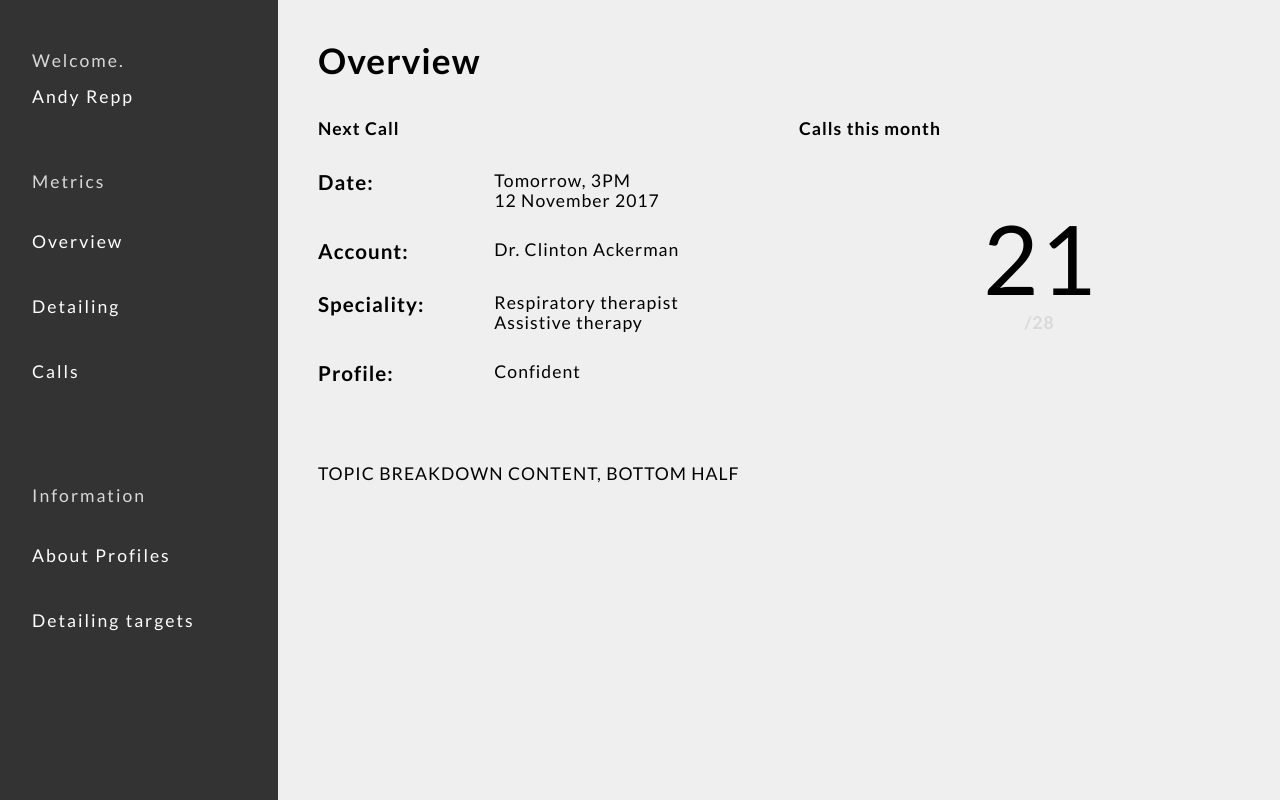
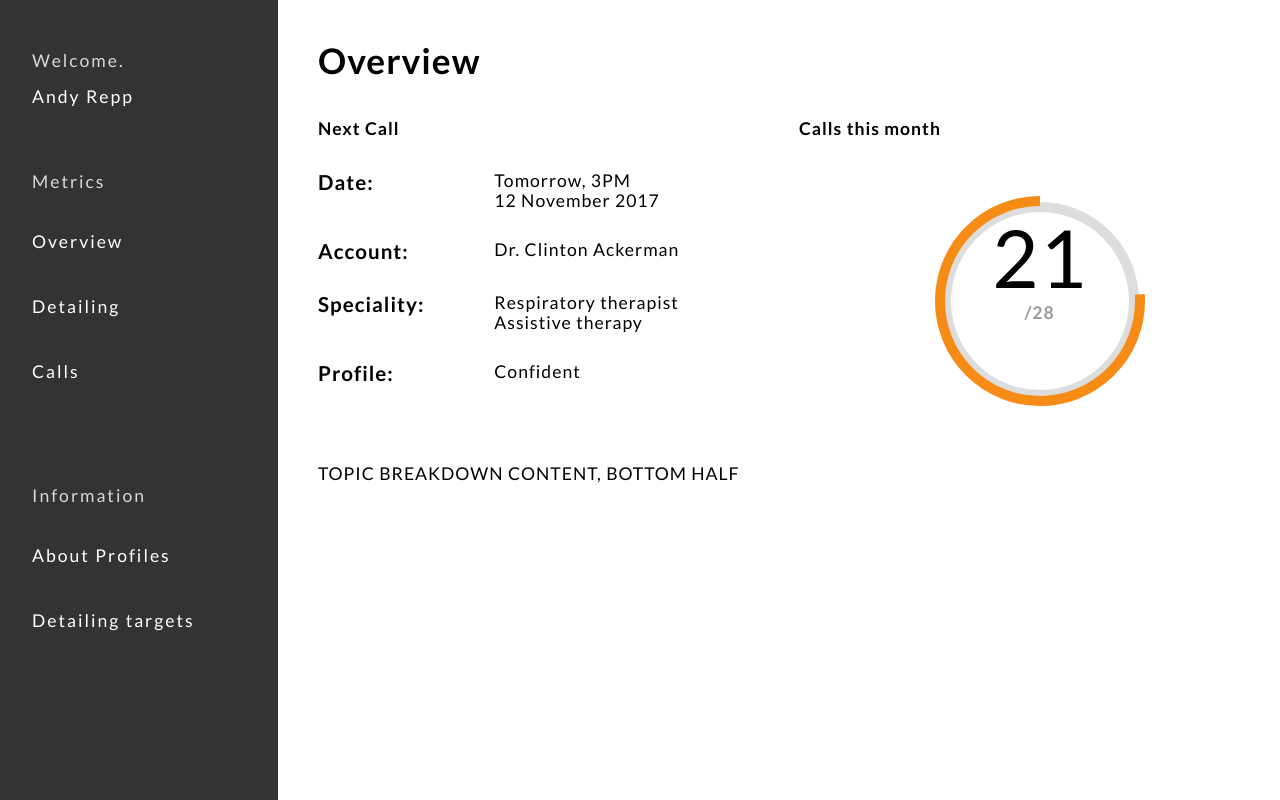
Before and after one commit to Nathan-Payne/dashboard-ui-mock, a website: page index.html in a window 1280 px wide. Drawn offline with nearby package versions, Linux system fonts and the light colour scheme.

Commit message:
add svg dial in calls section

```diff
--- a/index.html
+++ b/index.html
@@ -81,6 +81,22 @@
           <section>
             <div class="number">21</div>
             <div class="total">/28</div>
+            <svg class="dial">
+              <circle
+              cx="150"
+              cy="150"
+              r="100"
+              fill="none"
+              stroke-width="10"
+              stroke="currentColor"
+              stroke-dasharray="628"
+              stroke-dashoffset="-150"
+              transform="rotate(-90 150 150)"
+              ></circle>
+            </svg>
+            <svg class="dial dial--grey">
+              <circle cx="150" cy="150" r="94" fill="none" stroke-width="10" stroke="currentColor"></circle>
+            </svg>
           </section>
         </div>
       </section>
--- a/scss/base/_colors.scss
+++ b/scss/base/_colors.scss
@@ -1,5 +1,6 @@
 $grey-800: #333333;
 $grey-700: #3d3d3d;
+$grey-500: #999999;
 $grey-200: #d9d9d9;
 $grey-100: #dddddd;
 $grey-50: #efefef;
@@ -9,3 +10,5 @@ $green: #35ddb3;
 $yellow: #dddc61;
 $red: #dd6844;
 $purple: #8f71dd;
+
+$orange: #f68b15;
--- a/scss/components/_content.scss
+++ b/scss/components/_content.scss
@@ -3,7 +3,7 @@
 .content {
   width: 100%;
   height: 100vh;
-  background-color: $grey-50;
+  background-color: white;
   padding-left: 2.5rem;
 
   header h1 {
@@ -48,28 +48,36 @@
 
       section {
         position: relative;
-        padding-top: 2rem;
+        padding-top: 2.5rem;
         display: flex;
         flex-direction: column;
         align-items: center;
         flex: 1;
 
         .number {
-          font-size: 6rem;
+          font-size: 5rem;
         }
 
         .total {
           font-weight: 700;
-          color: $grey-200;
+          color: $grey-500;
         }
 
         .dial {
           position: absolute;
-          height: 50%;
-          width: 50%;
-          top: 50%;
+          z-index: 2;
+          height: 300px;
+          width: 300px;
+          top: 0%;
           left: 50%;
-          transform: translate(-50%);
+          transform: translateX(-50%);
+          margin-top: -20px;
+          color: $orange;
+
+          &--grey {
+            color: $grey-100;
+            z-index: 0;
+          }
         }
       }
     }
```
Also changed, not shown: css/styles.css, 2 other files.
